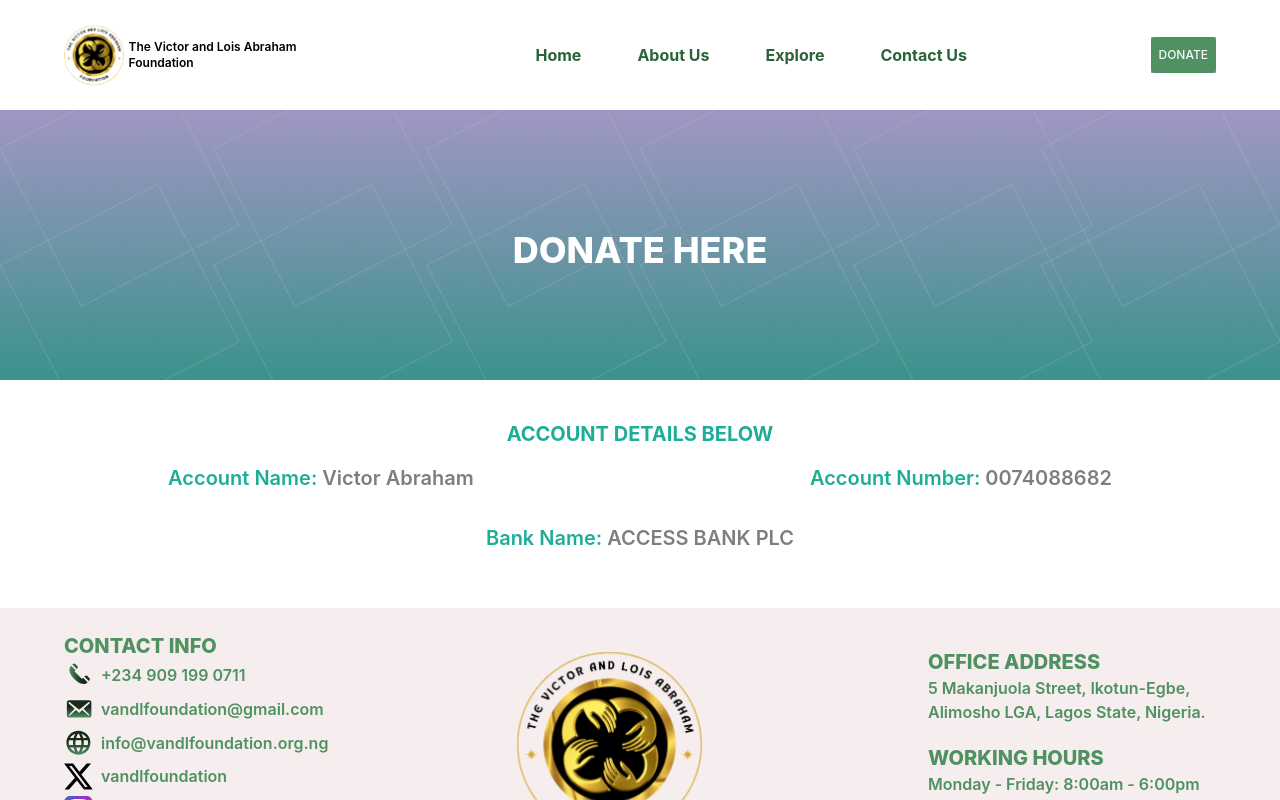
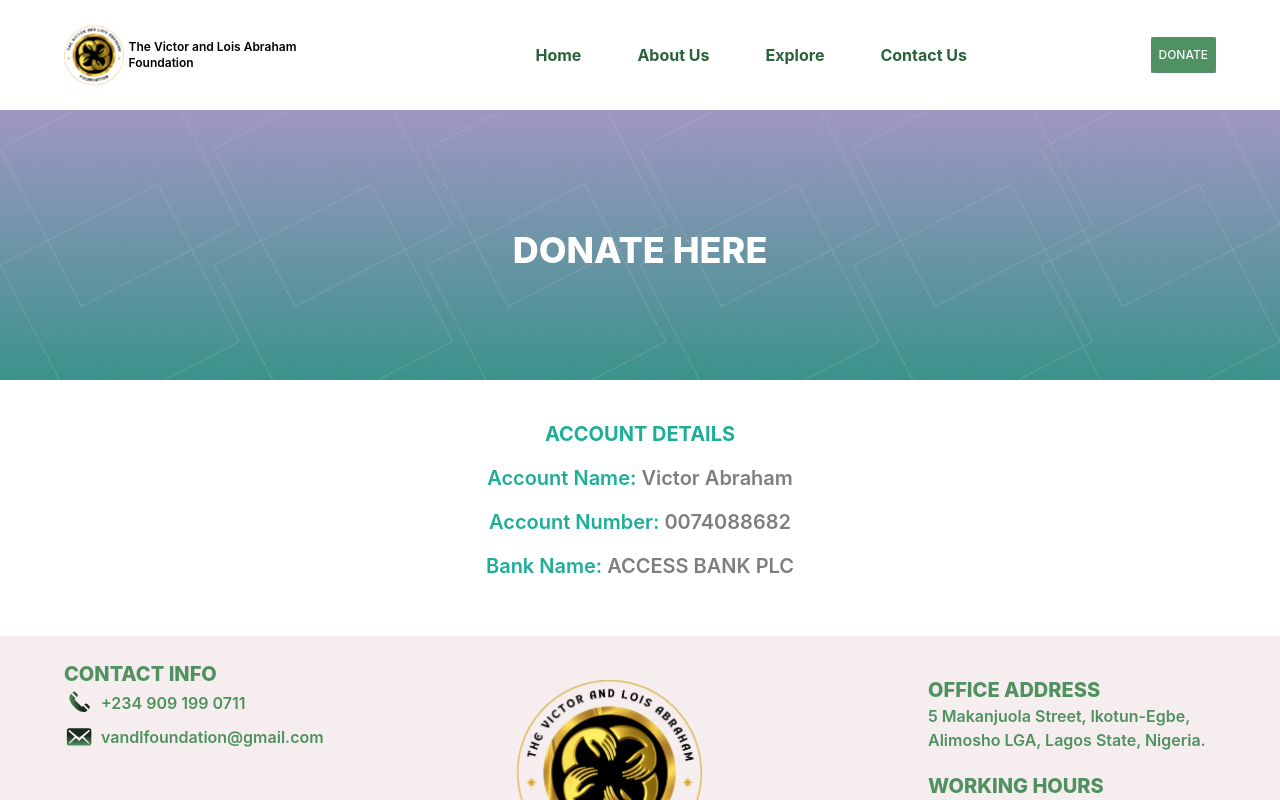
Before and after one commit to winpeed/victor-and-lois-foundation, a React (Vite) app: page /donate in a window 1280 px wide. Shown: the top 800 px of the page. Built offline with nearby package versions, Linux system fonts and the light colour scheme; a web font is replaced by a local one.

Commit message:
Fix new changes

```diff
--- a/src/components/menubars/Footer.tsx
+++ b/src/components/menubars/Footer.tsx
@@ -1,10 +1,10 @@
 import { PhoneIcon } from "@/assets/SVG/FooterIcons";
 import emailIcon from "@/assets/SVG/email.svg";
-import web from "@/assets/SVG/web.svg";
-import twitter from "@/assets/SVG/twitter.svg";
-import insta from "@/assets/SVG/insta.svg";
-import facebook from "@/assets/SVG/facebook.svg";
-import youtube from "@/assets/SVG/youtube.svg";
+// import web from "@/assets/SVG/web.svg";
+// import twitter from "@/assets/SVG/twitter.svg";
+// import insta from "@/assets/SVG/insta.svg";
+// import facebook from "@/assets/SVG/facebook.svg";
+// import youtube from "@/assets/SVG/youtube.svg";
 import { Link } from "react-router-dom";
 
 export const ContactInfo = () => {
@@ -21,7 +21,7 @@
           <img src={emailIcon} alt="email" />
           <p>vandlfoundation@gmail.com</p>
         </div>
-        <div className="flex items-center gap-2">
+        {/* <div className="flex items-center gap-2">
           <img src={web} alt="email" />
           <p>info@vandlfoundation.org.ng</p>
         </div>
@@ -40,7 +40,7 @@
         <div className="flex items-center gap-2">
           <img src={youtube} alt="youtube" />
           <p>vandlfoundation</p>
-        </div>
+        </div> */}
       </section>
     </div>
   );
--- a/src/pages/Donate.tsx
+++ b/src/pages/Donate.tsx
@@ -6,9 +6,9 @@
       <DynamicHero title="DONATE HERE" />
       <section className="py-10 relative z-50 text-center text-ContactGreen">
         <h3 className="text-ContactGreen text-center font-bold text-xl">
-          ACCOUNT DETAILS BELOW
+          ACCOUNT DETAILS
         </h3>
-        <div className="sm:flex justify-between items-center">
+        <div className="justify-between items-center">
           <p className="sm:text-xl text-xs mx-auto font-semibold my-4">
             Account Name:
             <span className="text-black opacity-50"> Victor Abraham </span>
@@ -17,11 +17,11 @@
             Account Number:
             <span className="text-black opacity-50"> 0074088682</span>
           </p>
+          <p className="sm:text-xl text-xs mx-auto  font-semibold my-4">
+            Bank Name:
+            <span className="text-black opacity-50"> ACCESS BANK PLC</span>
+          </p>
         </div>
-        <p className="sm:text-xl text-xs mx-auto  font-semibold my-4">
-          Bank Name:
-          <span className="text-black opacity-50"> ACCESS BANK PLC</span>
-        </p>
       </section>
     </div>
   );
```
